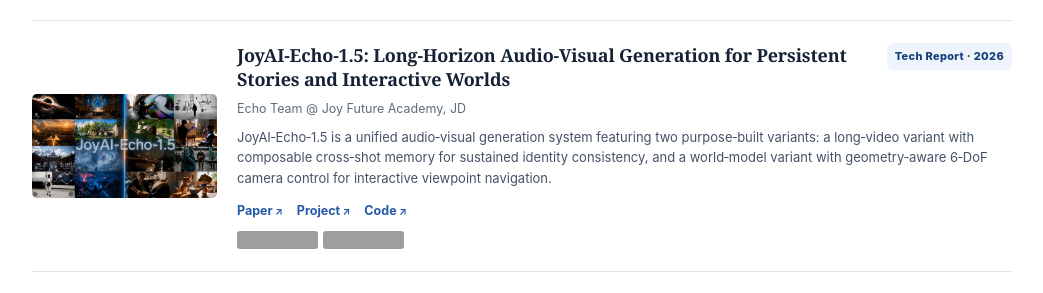
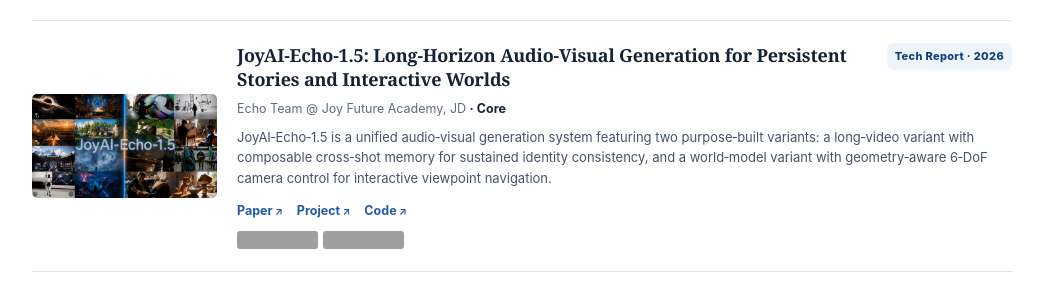
Before and after one commit to zhuang2002/zhuang2002.github.io, a Jekyll site: the page built from _pages/about.html, in a window 1280 px wide and 900 px high, scrolled down 1562 px, cut to the strip 159-452 px from the top of the window. Shown: the whole strip, without its empty margins (118-1161 px from the left). Built offline with Jekyll 4.4.1, drawn with Linux system fonts in a browser that asks for light colours; grey boxes are pictures that could not be loaded.

Commit message:
Mark core role on JoyAI-Echo-1.5 entry

```diff
--- a/_pages/about.html
+++ b/_pages/about.html
@@ -353,7 +353,7 @@
           <div class="paper-media"><img src="https://zhuang2002.github.io/images/homepage-thumbnails/echo1p5.jpg" alt="JoyAI-Echo-1.5 project preview" loading="lazy"></div>
           <div class="paper-body">
             <div class="paper-topline"><h3>JoyAI-Echo-1.5: Long-Horizon Audio-Visual Generation for Persistent Stories and Interactive Worlds</h3><span class="venue">Tech Report · 2026</span></div>
-            <p class="authors">Echo Team @ Joy Future Academy, JD</p>
+            <p class="authors">Echo Team @ Joy Future Academy, JD <b>· Core</b></p>
             <p class="paper-desc">JoyAI‑Echo‑1.5 is a unified audio‑visual generation system featuring two purpose‑built variants: a long‑video variant with composable cross‑shot memory for sustained identity consistency, and a world‑model variant with geometry‑aware 6‑DoF camera control for interactive viewpoint navigation.</p>
             <div class="paper-links"><a href="https://arxiv.org/abs/2608.23383">Paper</a><a href="https://echo-team-joy-future-academy-jd.github.io/Echo-1.5-Page">Project</a><a href="https://github.com/jd-opensource/JoyAI-Echo">Code</a></div>
             <div class="repo-stats"><a href="https://github.com/jd-opensource/JoyAI-Echo"><img src="https://img.shields.io/github/stars/jd-opensource/JoyAI-Echo?style=social" alt="GitHub stars for JoyAI-Echo"></a><a href="https://github.com/jd-opensource/JoyAI-Echo/forks"><img src="https://img.shields.io/github/forks/jd-opensource/JoyAI-Echo?style=social" alt="GitHub forks for JoyAI-Echo"></a></div>
```
